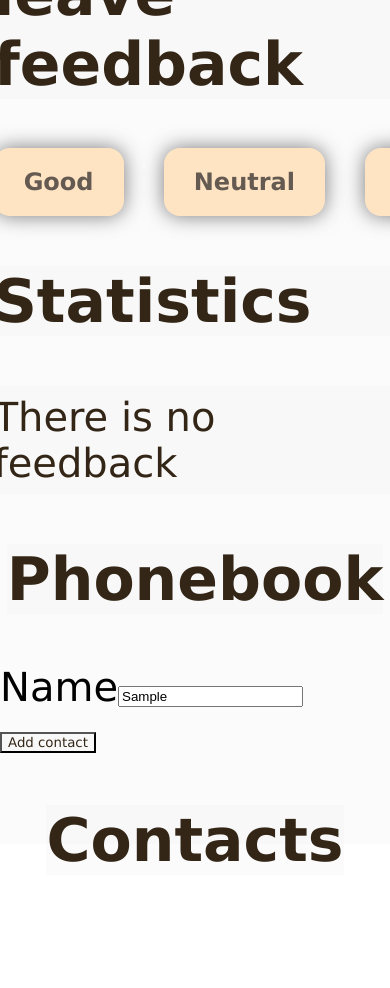
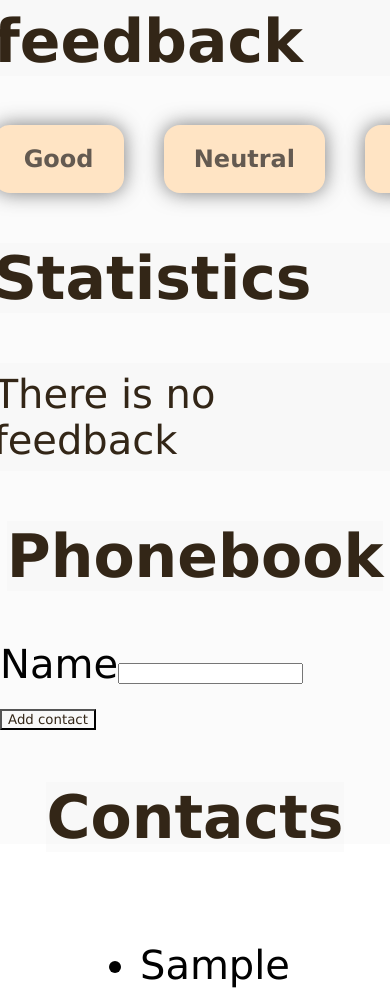
Before and after one commit to RoksanaKor/goit-react-hw-02, a React (Create React App) app: page / in a window 390 px wide. Both pictures are taken after typing "Sample" into the empty fields and a click on the button "Add contact". Shown: the top 988 px of the page. Before the commit the page ends 875 px from the top, so only its background shows below. Built offline with nearby package versions, Linux system fonts and the light colour scheme.

Commit message:
first version phonebook step 1

```diff
--- a/src/components/Phonebook/Phonebook.jsx
+++ b/src/components/Phonebook/Phonebook.jsx
@@ -1,19 +1,16 @@
-import React, { useState } from "react";
+import React, { useState, useRef } from "react";
 import "./Phonebook.css";
-// import { nanoid } from "nanoid";
+import { nanoid } from "nanoid";
+
 
 export const Phonebook = () => {
- const [phonebook, setPhonebook] = useState({contacts: [], name: ''})
+  const [phonebook, setPhonebook] = useState([]);
 
+  const inputRef = useRef('');
   const handleSubmit = (e) => {
     e.preventDefault();
-  const currentName = phonebook.name;
-  const currentState = {
-    ...phonebook,
-    contacts: [...phonebook.contacts, currentName]
-  }
-  setPhonebook({...currentState})
-  console.log(phonebook);
+    setPhonebook([...phonebook, {name: inputRef.current.value , id: nanoid()}]);
+    inputRef.current.value = '';
   }
 
   return (
@@ -25,18 +22,17 @@ export const Phonebook = () => {
           <input
             type="text"
             name="name"
-         value={phonebook.name || ""}
             pattern="^[a-zA-Zа-яА-Я]+((['\s\-][a-zA-Zа-яА-Я ])?[a-zA-Zа-яА-Я]*)*$"
             title="Name may contain only letters, apostrophe, dash and spaces. For example Adrian, Jacob Mercer, Charles de Batz de Castelmore d'Artagnan"
             required
-         onChange={(e) => setPhonebook({...phonebook, name: e.target.value})}
+            ref={inputRef}
           />
         </label>
         <button type="submit">Add contact</button>
       </form>
       <h2>Contacts</h2>
       <ul>
-      {/* {phonebook.contacts.map((el) => <li key={el.id}>{el.name}</li>)} */}
+        {phonebook.map((el) => <li key={el.id}>{el.name}</li>)}
       </ul>
     </>
   )
```
Lines whose indentation alone changed are shown as unchanged.
